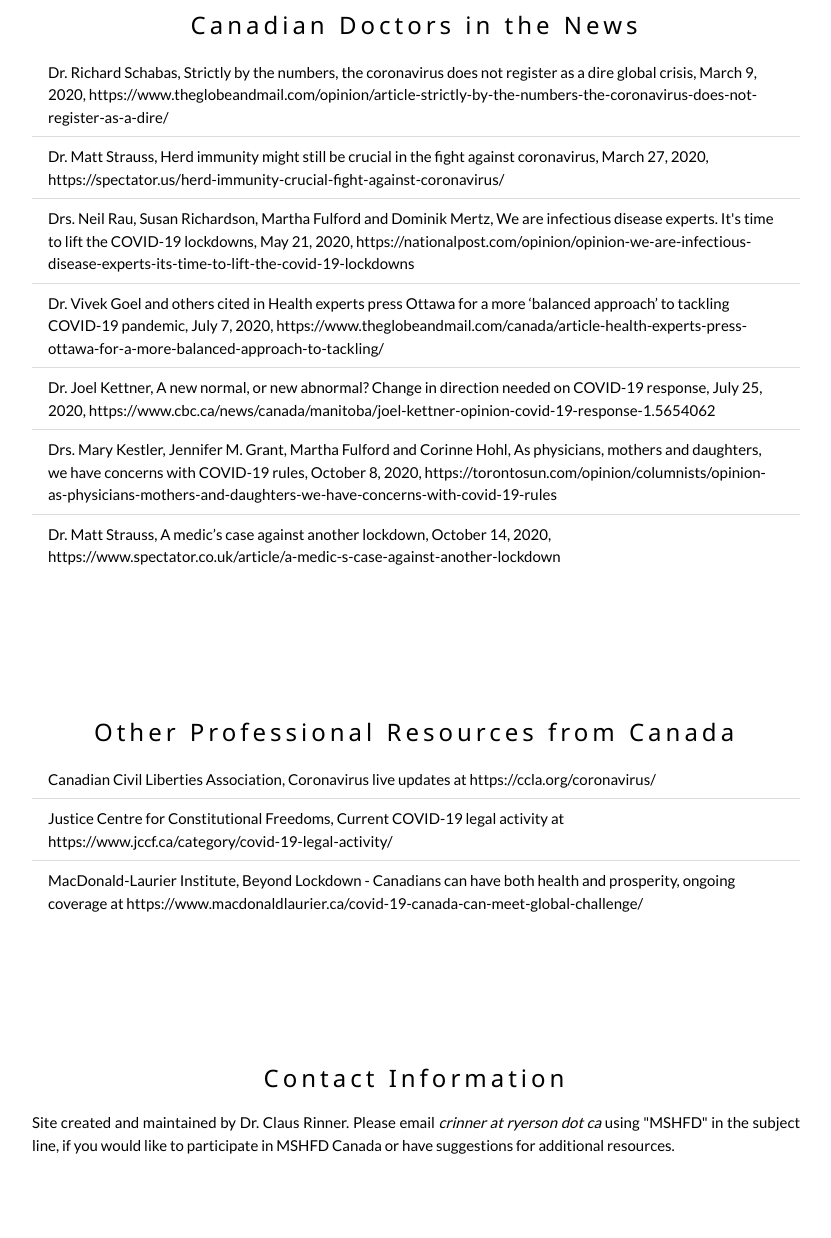
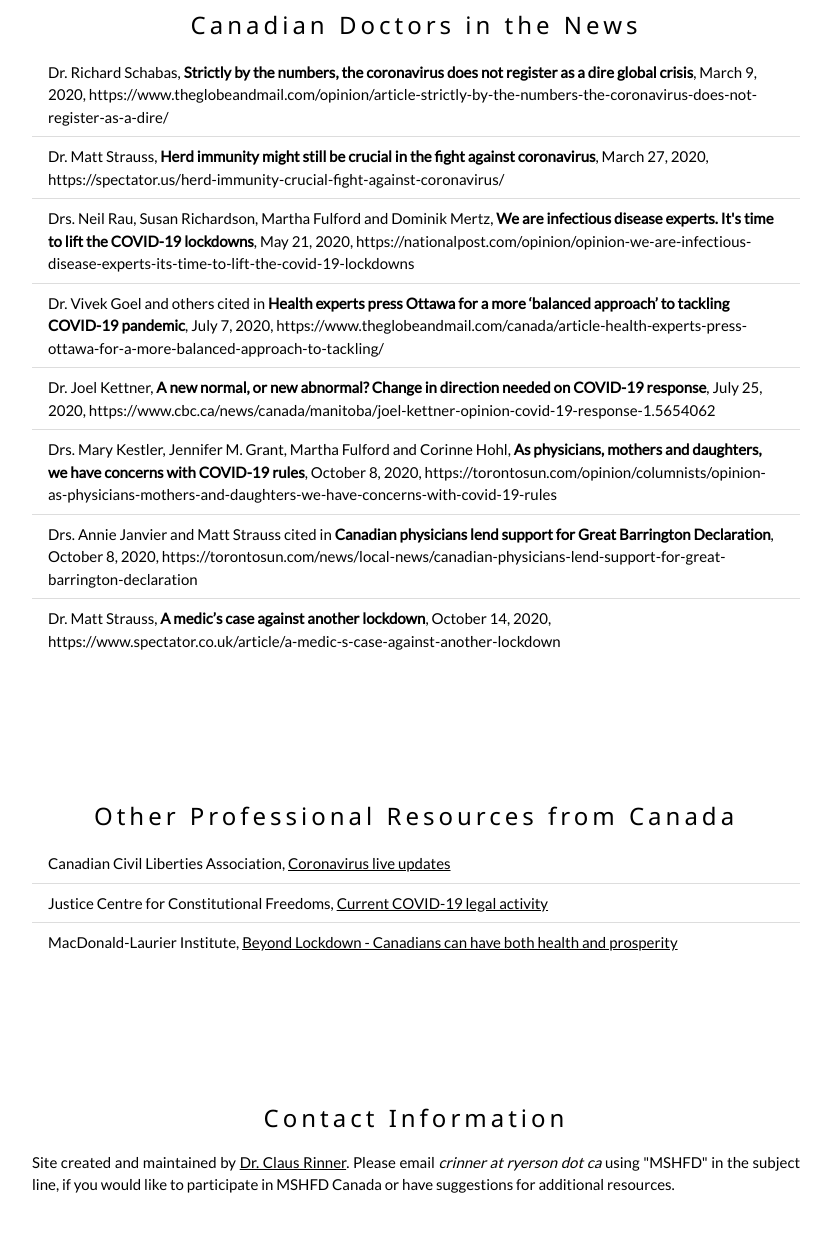
Before and after one commit to crinner/mshfd, a plain HTML site: page index.html in a window 1280 px wide. Shown: the part 780-2018 px from the top of the page, without its empty margins (224-1055 px from the left). Drawn offline with nearby package versions, Linux system fonts and the light colour scheme.

Commit message:
Update index.html
added doctors re GB Declaration and some URLs

```diff
--- a/index.html
+++ b/index.html
@@ -61,13 +61,14 @@
   <div class="w3-container w3-content w3-center w3-padding-64" style="max-width:800px" id="doctors">
     <h3 class="w3-wide">Canadian Doctors in the News</h3>
     <ul class="w3-ul w3-left-align w3-hoverable">
-         <li>Dr. Richard Schabas, Strictly by the numbers, the coronavirus does not register as a dire global crisis, March 9, 2020, https://www.theglobeandmail.com/opinion/article-strictly-by-the-numbers-the-coronavirus-does-not-register-as-a-dire/</li>
-         <li>Dr. Matt Strauss, Herd immunity might still be crucial in the fight against coronavirus, March 27, 2020, https://spectator.us/herd-immunity-crucial-fight-against-coronavirus/</li>
-         <li>Drs. Neil Rau, Susan Richardson, Martha Fulford and Dominik Mertz, We are infectious disease experts. It's time to lift the COVID-19 lockdowns, May 21, 2020, https://nationalpost.com/opinion/opinion-we-are-infectious-disease-experts-its-time-to-lift-the-covid-19-lockdowns</li>
-         <li>Dr. Vivek Goel and others cited in Health experts press Ottawa for a more ‘balanced approach’ to tackling COVID-19 pandemic, July 7, 2020, https://www.theglobeandmail.com/canada/article-health-experts-press-ottawa-for-a-more-balanced-approach-to-tackling/</li>
-         <li>Dr. Joel Kettner, A new normal, or new abnormal? Change in direction needed on COVID-19 response, July 25, 2020, https://www.cbc.ca/news/canada/manitoba/joel-kettner-opinion-covid-19-response-1.5654062</li>
-         <li>Drs. Mary Kestler, Jennifer M. Grant, Martha Fulford and Corinne Hohl, As physicians, mothers and daughters, we have concerns with COVID-19 rules, October 8, 2020, https://torontosun.com/opinion/columnists/opinion-as-physicians-mothers-and-daughters-we-have-concerns-with-covid-19-rules</li>
-         <li>Dr. Matt Strauss, A medic’s case against another lockdown, October 14, 2020, https://www.spectator.co.uk/article/a-medic-s-case-against-another-lockdown</li>
+         <li>Dr. Richard Schabas, <b>Strictly by the numbers, the coronavirus does not register as a dire global crisis</b>, March 9, 2020, https://www.theglobeandmail.com/opinion/article-strictly-by-the-numbers-the-coronavirus-does-not-register-as-a-dire/</li>
+         <li>Dr. Matt Strauss, <b>Herd immunity might still be crucial in the fight against coronavirus</b>, March 27, 2020, https://spectator.us/herd-immunity-crucial-fight-against-coronavirus/</li>
+         <li>Drs. Neil Rau, Susan Richardson, Martha Fulford and Dominik Mertz, <b>We are infectious disease experts. It's time to lift the COVID-19 lockdowns</b>, May 21, 2020, https://nationalpost.com/opinion/opinion-we-are-infectious-disease-experts-its-time-to-lift-the-covid-19-lockdowns</li>
+         <li>Dr. Vivek Goel and others cited in <b>Health experts press Ottawa for a more ‘balanced approach’ to tackling COVID-19 pandemic</b>, July 7, 2020, https://www.theglobeandmail.com/canada/article-health-experts-press-ottawa-for-a-more-balanced-approach-to-tackling/</li>
+         <li>Dr. Joel Kettner, <b>A new normal, or new abnormal? Change in direction needed on COVID-19 response</b>, July 25, 2020, https://www.cbc.ca/news/canada/manitoba/joel-kettner-opinion-covid-19-response-1.5654062</li>
+         <li>Drs. Mary Kestler, Jennifer M. Grant, Martha Fulford and Corinne Hohl, <b>As physicians, mothers and daughters, we have concerns with COVID-19 rules</b>, October 8, 2020, https://torontosun.com/opinion/columnists/opinion-as-physicians-mothers-and-daughters-we-have-concerns-with-covid-19-rules</li>
+         <li>Drs. Annie Janvier and Matt Strauss cited in <b>Canadian physicians lend support for Great Barrington Declaration</b>, October 8, 2020, https://torontosun.com/news/local-news/canadian-physicians-lend-support-for-great-barrington-declaration</li>
+         <li>Dr. Matt Strauss, <b>A medic’s case against another lockdown</b>, October 14, 2020, https://www.spectator.co.uk/article/a-medic-s-case-against-another-lockdown</li>
          <!--li></li-->
     </ul>
     <!--p class="w3-justify"></p-->
@@ -77,9 +78,9 @@
   <div class="w3-container w3-content w3-center w3-padding-64" style="max-width:800px" id="other">
     <h3 class="w3-wide">Other Professional Resources from Canada</h3>
     <ul class="w3-ul w3-left-align w3-hoverable">
-         <li>Canadian Civil Liberties Association, Coronavirus live updates at https://ccla.org/coronavirus/</li>
-         <li>Justice Centre for Constitutional Freedoms, Current COVID-19 legal activity at https://www.jccf.ca/category/covid-19-legal-activity/</li>
-         <li>MacDonald-Laurier Institute, Beyond Lockdown - Canadians can have both health and prosperity, ongoing coverage at https://www.macdonaldlaurier.ca/covid-19-canada-can-meet-global-challenge/</li>
+         <li>Canadian Civil Liberties Association, <a href="https://ccla.org/coronavirus/" target=_blank>Coronavirus live updates</a></li>
+         <li>Justice Centre for Constitutional Freedoms, <a href="https://www.jccf.ca/category/covid-19-legal-activity/" target=_blank>Current COVID-19 legal activity</a></li>
+         <li>MacDonald-Laurier Institute, <a href="https://www.macdonaldlaurier.ca/covid-19-canada-can-meet-global-challenge/" target=_blank>Beyond Lockdown - Canadians can have both health and prosperity</a></li>
          <!--li></li-->
     </ul>
     <!--p class="w3-justify"></p-->
@@ -88,7 +89,7 @@
   <!-- Contact -->
   <div class="w3-container w3-content w3-center w3-padding-64" style="max-width:800px" id="contact">
     <h3 class="w3-wide">Contact Information</h3>
-    <p class="w3-justify">Site created and maintained by Dr. Claus Rinner. Please email <em>crinner at ryerson dot ca</em> using "MSHFD" in the subject line, if you would like to participate in MSHFD Canada or have suggestions for additional resources. </p>
+    <p class="w3-justify">Site created and maintained by <a href="https://gis.blog.ryerson.ca/" target=_blank>Dr. Claus Rinner</a>. Please email <em>crinner at ryerson dot ca</em> using "MSHFD" in the subject line, if you would like to participate in MSHFD Canada or have suggestions for additional resources. </p>
     <!--p class="w3-justify"></p-->
   </div>
 
```
